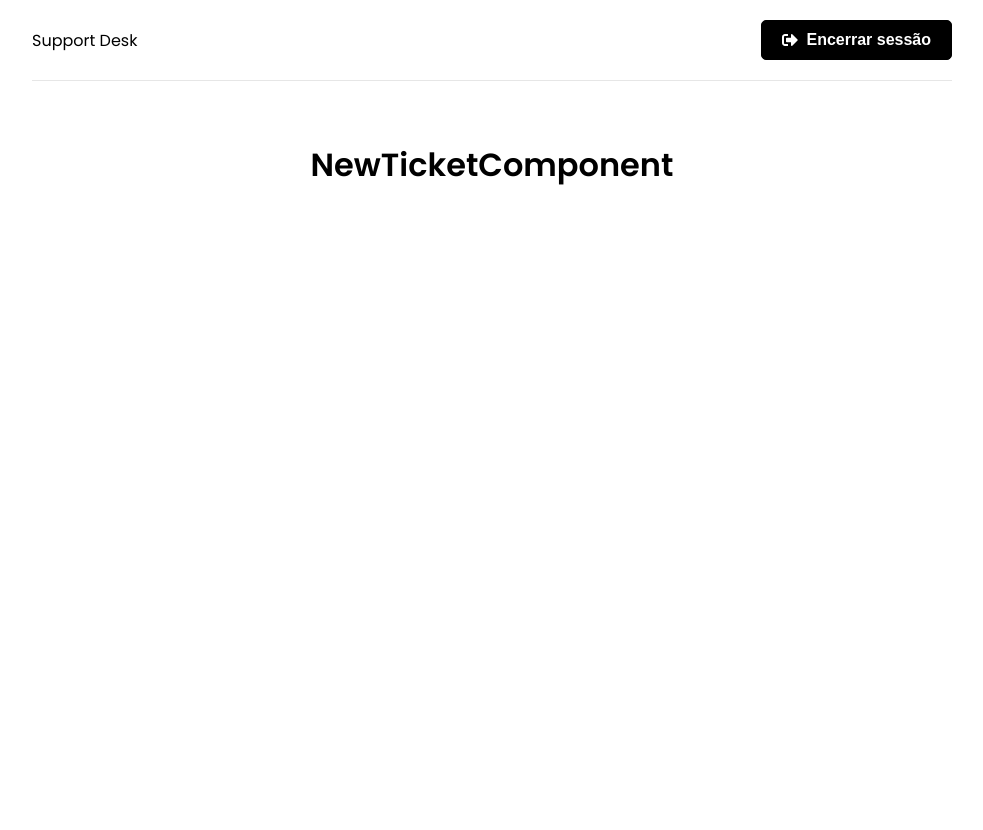
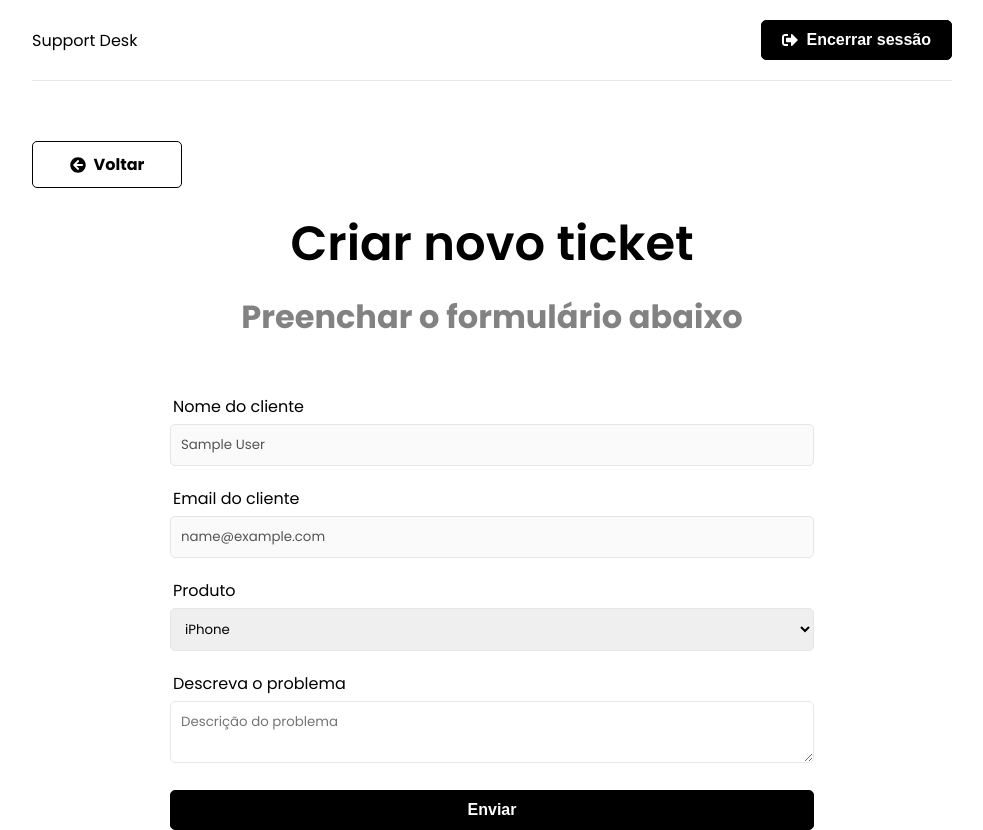
Before and after one commit to ewertonfrnc/support-desk, a React (Vite) app in the folder frontend/: page /new-ticket in a window 1280 px wide. Shown: the whole page, without its empty margins (148-1131 px from the left). Before the commit the page ends 800 px from the top, so only its background shows below. Built offline with nearby package versions, Linux system fonts and the light colour scheme; sample sign-in values are in the browser's storage.

Commit message:
feat: create ticket from frontend

```diff
--- a/frontend/src/app/store.ts
+++ b/frontend/src/app/store.ts
@@ -1,10 +1,12 @@
 import { configureStore } from "@reduxjs/toolkit";
 
 import authReducer from "../features/auth/auth.slice.ts";
+import ticketReducer from "../features/tickets/ticket.slice.ts";
 
 const store = configureStore({
   reducer: {
     auth: authReducer,
+    ticket: ticketReducer,
   },
 });
 
--- /dev/null
+++ b/frontend/src/components/back-button.component.tsx
@@ -0,0 +1,14 @@
+import React from "react";
+import { FaArrowCircleLeft } from "react-icons/fa";
+import { Link } from "react-router-dom";
+
+type Props = {
+  url: string;
+};
+export default function BackButtonComponent({ url }: Props) {
+  return (
+    <Link to={url} className="btn btn-reverse btn-back">
+      <FaArrowCircleLeft /> Voltar
+    </Link>
+  );
+}
--- /dev/null
+++ b/frontend/src/features/tickets/ticket.service.ts
@@ -0,0 +1,14 @@
+import api from "../../service";
+
+class ticketService {
+  async createTicket(ticketData, token) {
+    const { data } = await api().post("/tickets", ticketData, {
+      headers: {
+        Authorization: `Bearer ${token}`,
+      },
+    });
+    return data;
+  }
+}
+
+export default new ticketService();
--- /dev/null
+++ b/frontend/src/features/tickets/ticket.slice.ts
@@ -0,0 +1,57 @@
+import { createSlice, createAsyncThunk } from "@reduxjs/toolkit";
+import ticketService from "./ticket.service";
+
+const initialState = {
+  tickets: [],
+  ticket: {},
+  isError: false,
+  isSuccess: false,
+  isLoading: false,
+  message: "",
+};
+
+export const createTicket = createAsyncThunk<{}>(
+  "tickets/create",
+  async (ticketData, thunkAPI) => {
+    const token = thunkAPI.getState().auth.user.user.token;
+
+    try {
+      return await ticketService.createTicket(ticketData, token);
+    } catch (error) {
+      const message =
+        (error.response &&
+          error.response.data &&
+          error.response.data.message) ||
+        error.message ||
+        error.toString();
+
+      return thunkAPI.rejectWithValue(message);
+    }
+  },
+);
+
+export const ticketSlice = createSlice({
+  name: "ticket",
+  initialState,
+  reducers: {
+    reset: (state) => initialState,
+  },
+  extraReducers: (builder) => {
+    builder
+      .addCase(createTicket.pending, (state) => {
+        state.isLoading = true;
+      })
+      .addCase(createTicket.fulfilled, (state) => {
+        state.isLoading = false;
+        state.isSuccess = true;
+      })
+      .addCase(createTicket.rejected, (state, action) => {
+        state.isLoading = false;
+        state.isError = true;
+        state.message = action.payload;
+      });
+  },
+});
+
+export const { reset } = ticketSlice.actions;
+export default ticketSlice.reducer;
--- a/frontend/src/pages/new-ticket.component.tsx
+++ b/frontend/src/pages/new-ticket.component.tsx
@@ -1,10 +1,106 @@
-import React from "react";
+import React, { FormEvent, useEffect, useState } from "react";
+import { useNavigate } from "react-router-dom";
+
+import { useAppSelector } from "../app/hooks.ts";
+import { useAppDispatch } from "../app/hooks.ts";
+
+import { toast } from "react-toastify";
+import { createTicket, reset } from "../features/tickets/ticket.slice.ts";
+
+import SpinnerComponent from "../components/spinner.component.tsx";
+import BackButtonComponent from "../components/back-button.component.tsx";
 
 type Props = {};
 export default function NewTicketComponent(props: Props) {
+  const dispatch = useAppDispatch();
+  const navigate = useNavigate();
+
+  const { user } = useAppSelector((state) => state.auth);
+  const { isLoading, isError, isSuccess, message } = useAppSelector(
+    (state) => state.ticket,
+  );
+
+  const [name] = useState(user.user.name);
+  const [email] = useState(user.user.email);
+
+  const [product, setProduct] = useState("iPhone");
+  const [description, setDescription] = useState("");
+
+  function onSubmit(e: FormEvent<HTMLFormElement>) {
+    e.preventDefault();
+
+    dispatch(createTicket({ product, description }));
+  }
+
+  useEffect(() => {
+    if (isError) {
+      toast.error(message);
+    }
+
+    if (isSuccess) {
+      dispatch(reset());
+      navigate("/tickets");
+    }
+
+    dispatch(reset());
+    console.log({ isError, isSuccess, isLoading });
+  }, [isError, isSuccess, message, dispatch, navigate]);
+
+  if (isLoading) return <SpinnerComponent />;
+
   return (
-    <div>
-      <h1>NewTicketComponent</h1>
-    </div>
+    <>
+      <BackButtonComponent url="/" />
+
+      <section className="heading">
+        <h1>Criar novo ticket</h1>
+        <p>Preenchar o formulário abaixo</p>
+      </section>
+
+      <section className="form">
+        <div className="form-group">
+          <label htmlFor="name">Nome do cliente</label>
+          <input type="text" className="form-control" value={name} disabled />
+        </div>
+
+        <div className="form-group">
+          <label htmlFor="name">Email do cliente</label>
+          <input type="email" className="form-control" value={email} disabled />
+        </div>
+
+        <form onSubmit={onSubmit}>
+          <div className="form-group">
+            <label htmlFor="product">Produto</label>
+            <select
+              name="product"
+              id="product"
+              value={product}
+              onChange={(e) => setProduct(e.target.value)}
+            >
+              <option value="iPod">iPod</option>
+              <option value="iPad">iPad</option>
+              <option value="iPhone">iPhone</option>
+              <option value="Macbook">Macbook</option>
+            </select>
+          </div>
+
+          <div className="form-group">
+            <label htmlFor="description">Descreva o problema</label>
+            <textarea
+              name="description"
+              id="description"
+              className="form-control"
+              placeholder="Descrição do problema"
+              value={description}
+              onChange={(e) => setDescription(e.target.value)}
+            ></textarea>
+          </div>
+
+          <div className="form-group">
+            <button className="btn btn-block">Enviar</button>
+          </div>
+        </form>
+      </section>
+    </>
   );
 }
```
Also changed, not shown: 1 other file (tests, documents, lock files or other folders).
